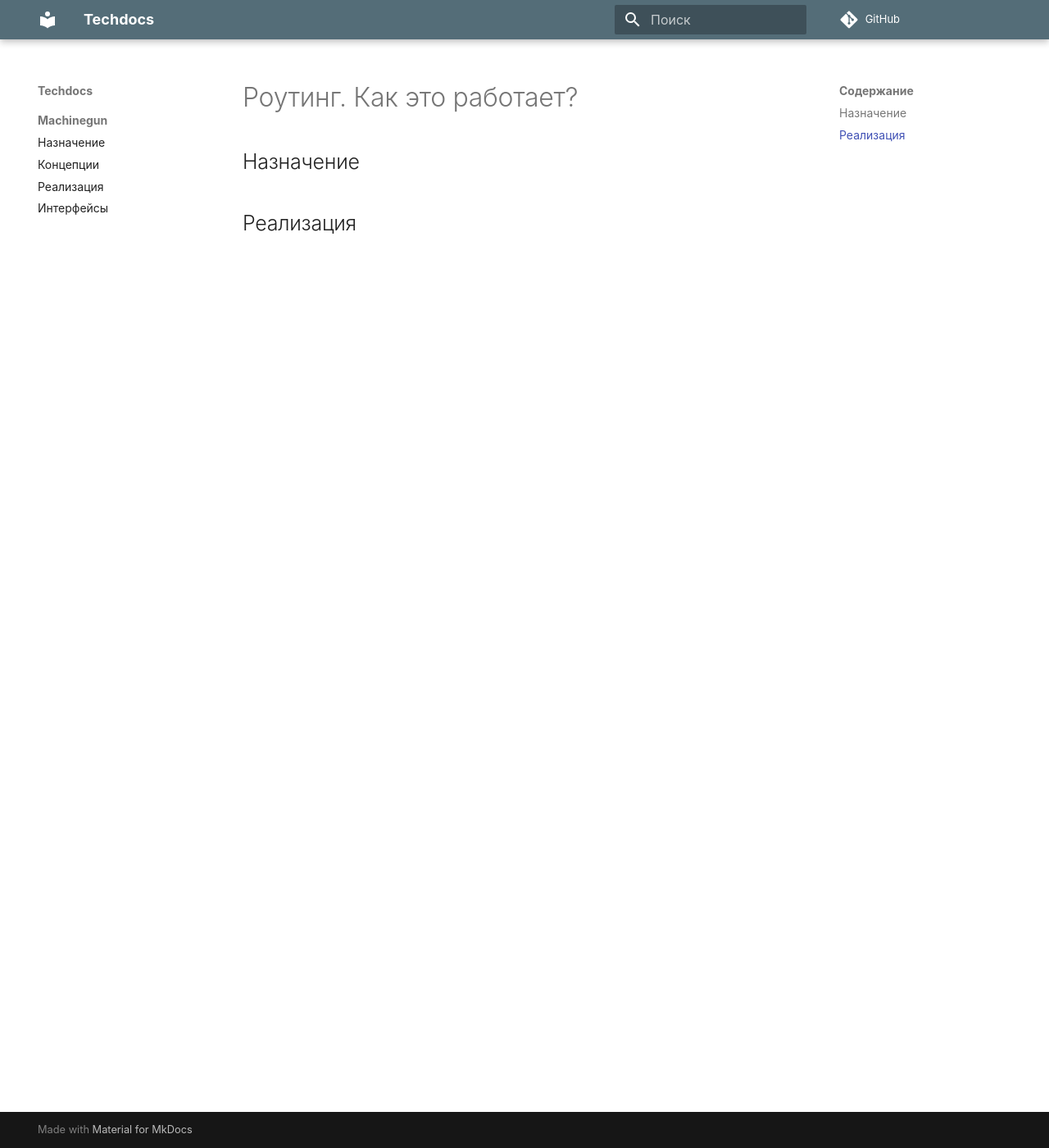
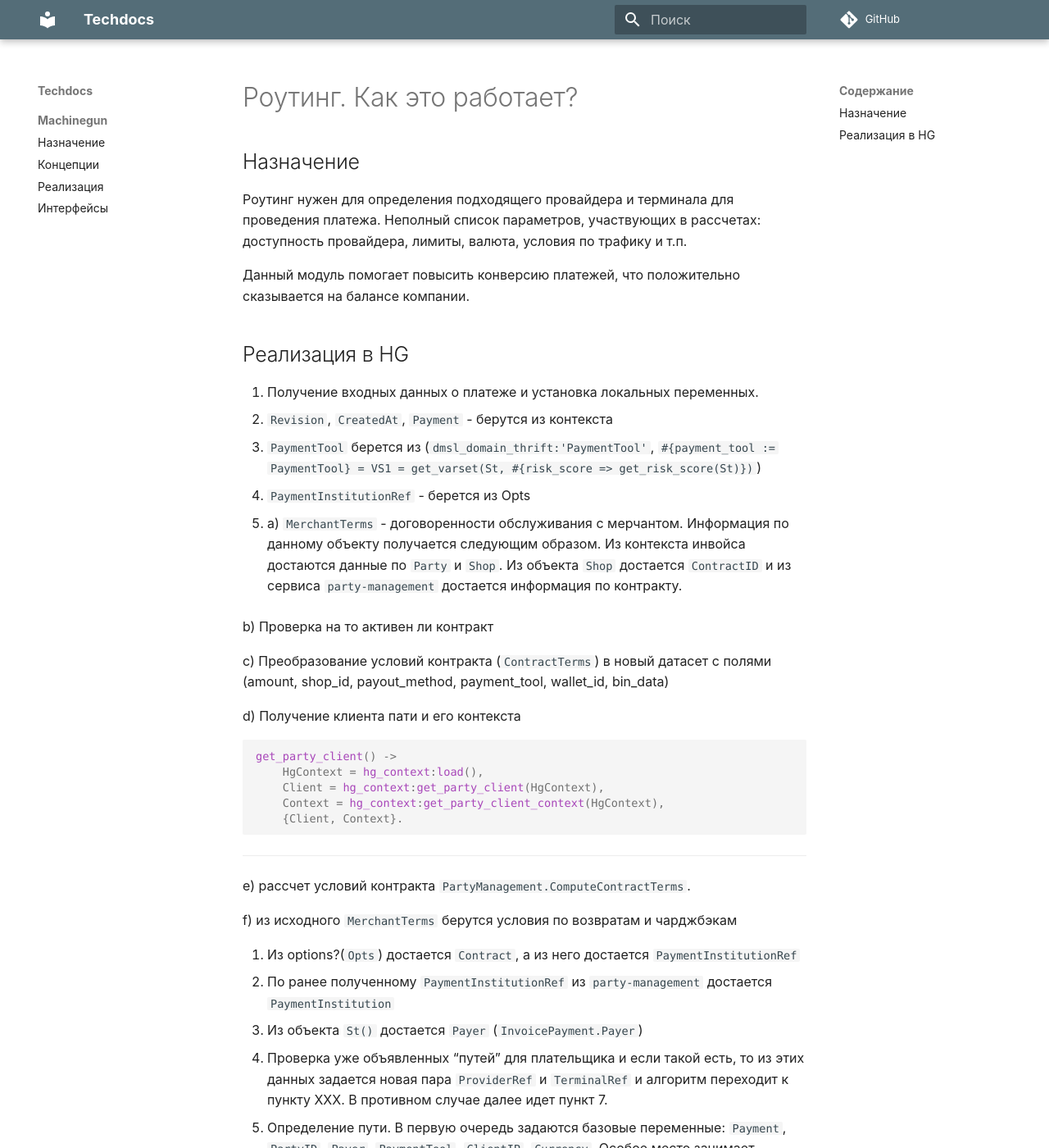
Before and after one commit to valitydev/techdocs, an MkDocs documentation site: the page built from docs/hellgate/routing-workflow.md, in a window 1280 px wide and 1400 px high. Shown: the whole window at 82% size. Built offline with MkDocs 1.6.1 and Material for MkDocs 9.7.7, drawn with Linux system fonts in a browser that asks for light colours; comment, search, counter and statistics services are not loaded; some of the changed text lies outside the part shown.

Commit message:
TD-484: Add HellGate techdocs. Add RiscScore & Routing info

````diff
--- a/docs/hellgate/routing-workflow.md
+++ b/docs/hellgate/routing-workflow.md
@@ -2,5 +2,53 @@
 
 ## Назначение
 
+Роутинг нужен для определения подходящего провайдера и терминала для
+проведения платежа. Неполный список параметров, участвующих в рассчетах:
+доступность провайдера, лимиты, валюта, условия по трафику и т.п.
 
-## Реализация
+Данный модуль помогает повысить конверсию платежей, что положительно сказывается на балансе компании.
+
+## Реализация в HG
+
+1. Получение входных данных о платеже и установка локальных переменных.
+- `Revision`, `CreatedAt`, `Payment` - берутся из контекста
+- `PaymentTool` берется из (`dmsl_domain_thrift:'PaymentTool'`, `#{payment_tool := PaymentTool} = VS1 = get_varset(St, #{risk_score => get_risk_score(St)})`)
+- `PaymentInstitutionRef` - берется из Opts
+
+2. a) `MerchantTerms` - договоренности обслуживания с мерчантом. Информация по данному
+объекту получается следующим образом. Из контекста инвойса достаются данные по
+`Party` и `Shop`. Из объекта `Shop` достается `ContractID` и из сервиса
+`party-management` достается информация по контракту.
+
+   b) Проверка на то активен ли контракт
+
+   c) Преобразование условий контракта (`ContractTerms`) в новый датасет c полями
+   (amount, shop_id, payout_method, payment_tool, wallet_id, bin_data)
+
+   d) Получение клиента пати и его контекста
+```erlang
+get_party_client() ->
+    HgContext = hg_context:load(),
+    Client = hg_context:get_party_client(HgContext),
+    Context = hg_context:get_party_client_context(HgContext),
+    {Client, Context}.
+```
+---
+
+   e) рассчет условий контракта `PartyManagement.ComputeContractTerms`.
+
+   f) из исходного `MerchantTerms` берутся условия по возвратам и чарджбэкам
+
+3. Из options?(`Opts`) достается `Contract`, а из него достается `PaymentInstitutionRef`
+4. По ранее полученному `PaymentInstitutionRef` из `party-management` достается
+   `PaymentInstitution`
+5. Из объекта `St()` достается `Payer` (`InvoicePayment.Payer`)
+6. Проверка уже объявленных "путей" для плательщика и если такой есть, то из этих
+   данных задается новая пара `ProviderRef` и `TerminalRef` и алгоритм переходит
+   к пункту ХХХ. В противном случае далее идет пункт 7.
+7. Определение пути. В первую очередь задаются базовые переменные:
+   `Payment`, `PartyID`, `Payer`, `PaymentTool`, `ClientIP`, `Currency`.
+   Особое место занимает переменная `Predestination`, которая отображает
+   в себе роутинг для ранее проведенного рекуррентного платежа.
+8. из domain модели вычитываются правила роутинга: политики (`Policies`)
+   и запреты (`Prohibitions`)
````
Also changed, not shown: docs/hellgate/risc_scoring_workflow.md (added, +29 -0 lines).
